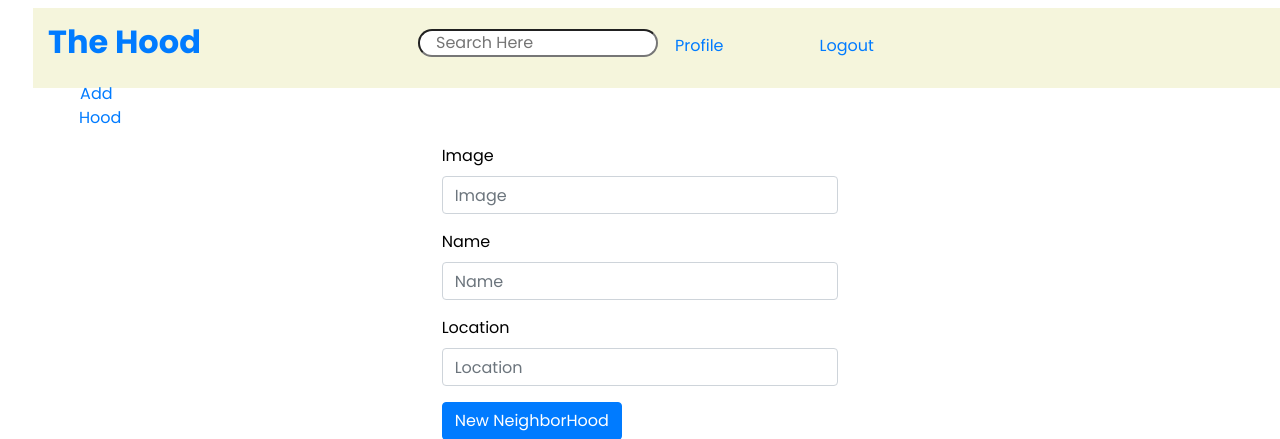
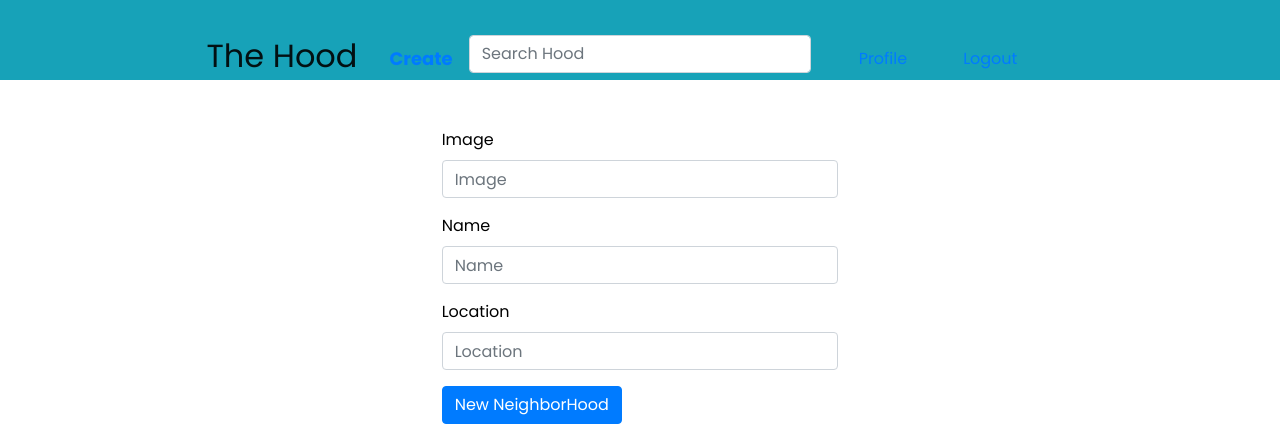
Before and after one commit to Mathenge-Alex/NeighborHood, a Django app: page /hood/ in a window 1280 px wide. Shown: the top 439 px of the page. Run offline with Django 4.2, Linux system fonts and the light colour scheme; a user stored in the database is signed in; data comes from the database, SQL or seed files in the repository; some libraries are stand-ins or nearby versions; some web fonts are replaced.

Commit message:
Refact: Refactor navbar code

```diff
--- a/listing/templates/navbar.html
+++ b/listing/templates/navbar.html
@@ -1,46 +1,50 @@
 {% load bootstrap4 %}
 
-    <head>
-        <meta name="viewport" content="width=device-width, initial-scale=1">
-        <link href="https://fonts.googleapis.com/css?family=Righteous" rel="stylesheet">
-    </head>
 
-    <div class="container-fluid" id="nav">
 
-        <div class="row" style="background-color:beige; height: 5rem; padding-top: 0.6rem;">
+    <nav class="navbar sticky-top d-flex justify-content-around bg-info bg-opacity-15" style="height:5rem ;">
 
-            <div class="col-md-4" id="logo">
-                <a href="{% url 'home_page' %}" style="padding-top: 2rem; font-size: xx-large;"><strong>The Hood</strong></a>
+        <nav class="navbar navbar-expand-md navbar-light d-flex">
 
-                <div class="col-md-2 mx-3" style="text-align: center; padding-top: 1rem; font-size: 1rem; ">
-                    <a  style=""href="{% url 'newhood' %}" >Add Hood</a>
+            <button class="navbar-toggler "  type="button" data-bs-toggle="collapse" data-bs-target="#navbarNav"`
+                aria-controls="navbarNav" aria-expanded="true" aria-label="Toggle navigation">
 
-                </div>
+                <span class="navbar-toggler-icon"></span>
+            </button>
+
+            <div class="collapse navbar-collapse " id="navbarNav">
+
+                <div class="home">
+                    <a class="navbar-brand pt-3" style="font-size:xx-large ;" href="{% url 'home_page' %}">
+                        <p class="d-inline-block logoText  text-larger">The Hood</p>
+                        </a>
                 </div>
 
+                <div class="nav-item">
+                    <a class="nav-link text-primary" style="font-size:large ;" href="{% url 'newhood' %}"><strong>Create</strong></a>
+                </div>
 
-            <div class="col-md-2" height="0.3rem;" style="padding-top: 0.7rem;margin-left: -3rem;"  width="1rem;">
-                <form class="navbar-form" role="search" action="">
-                    <input class="box px-3" type="text" name="search" placeholder="Search Here" id="input">
+                <ul class="navbar-nav mr-5 ">
+                    <form action="{%url 'search_results' %}" role="search" class=" my-1">
+                        <input class="form-control me-2 " type="search" placeholder="Search Hood" aria-label="Search" id="input" name="name">
                     </form>
 
-            </div>
 
-            <div class="col-md-2" style="display:flex; " id="drop">
+                    <div class="" style="display:flex; " id="drop">
                         {% if user.is_authenticated %}
 
                         <div class="profile m-3 mx-5">
                             <a href="{% url 'edit_profile' %}">Profile</a>
                         </div>
 
-                <div class="logout pt-3 mx-5">
+                        <div class="logout pt-3 mx-2">
                             <a href="/logout">Logout</a>
                         </div>
 
                         {% else %}
-                <li style="list-style: none; display: flex;" class="pt-3 mx-5">
-                    <a href="/accounts/register/" style=" font-size: 13px;">SignUp</a>
-                    <a class='btn btn-default' href="/accounts/login" style=" font-size: 13px;">SignIn</a>
+                        <li style="list-style: none; display: flex;" class="pt-3 mx-2">
+                            <a href="/accounts/register/" class="mx-3" style=" font-size: 13px;">SignUp</a>
+                            <a class='btn btn-default mx-3 text-primary' href="/accounts/login/" style=" font-size: 13px;">SignIn</a>
                         </li>
 
                         {% endif %}
@@ -48,15 +52,19 @@
                         <img src="{{profile.profile.Profile_photo.url}}" alt="img" width="50px" height="50px ">
                         <h1 class="profile-user-name" style="font-size: 14px;">{{profile.username}}</h1>
                         {% endif %}
+
                     </div>
-
-
-
                     {% if request.user.profile.neighborhood %}
                     <div class="row">
 
                         <a style="" href="{% url 'hood' neighborhood_id=request.user.profile.neighborhood.id %}" >Current Hood</a>
                     </div>
                     {% endif %}
+
+                </ul>
+
             </div>
-    </div>
+
+        </nav>
+
+    </nav>
```
Lines whose indentation alone changed are shown as unchanged.
